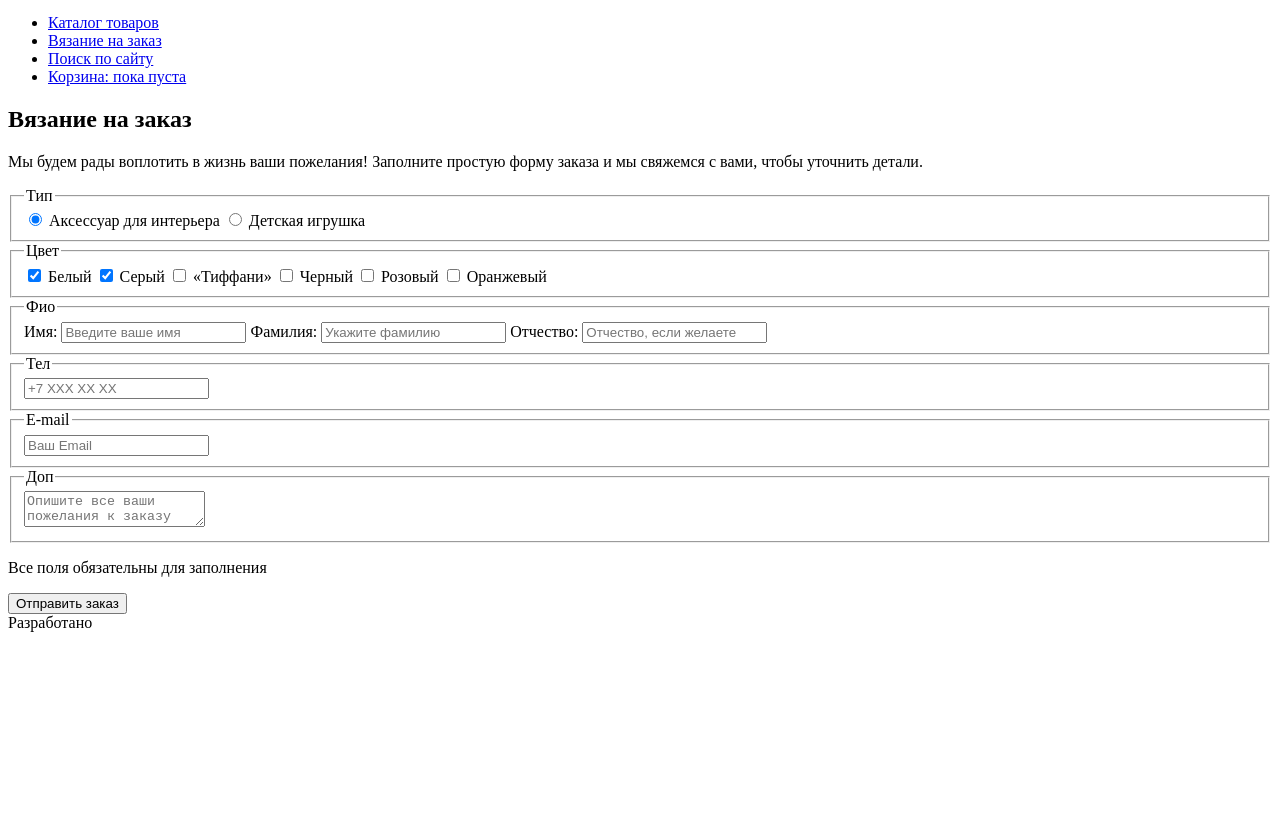
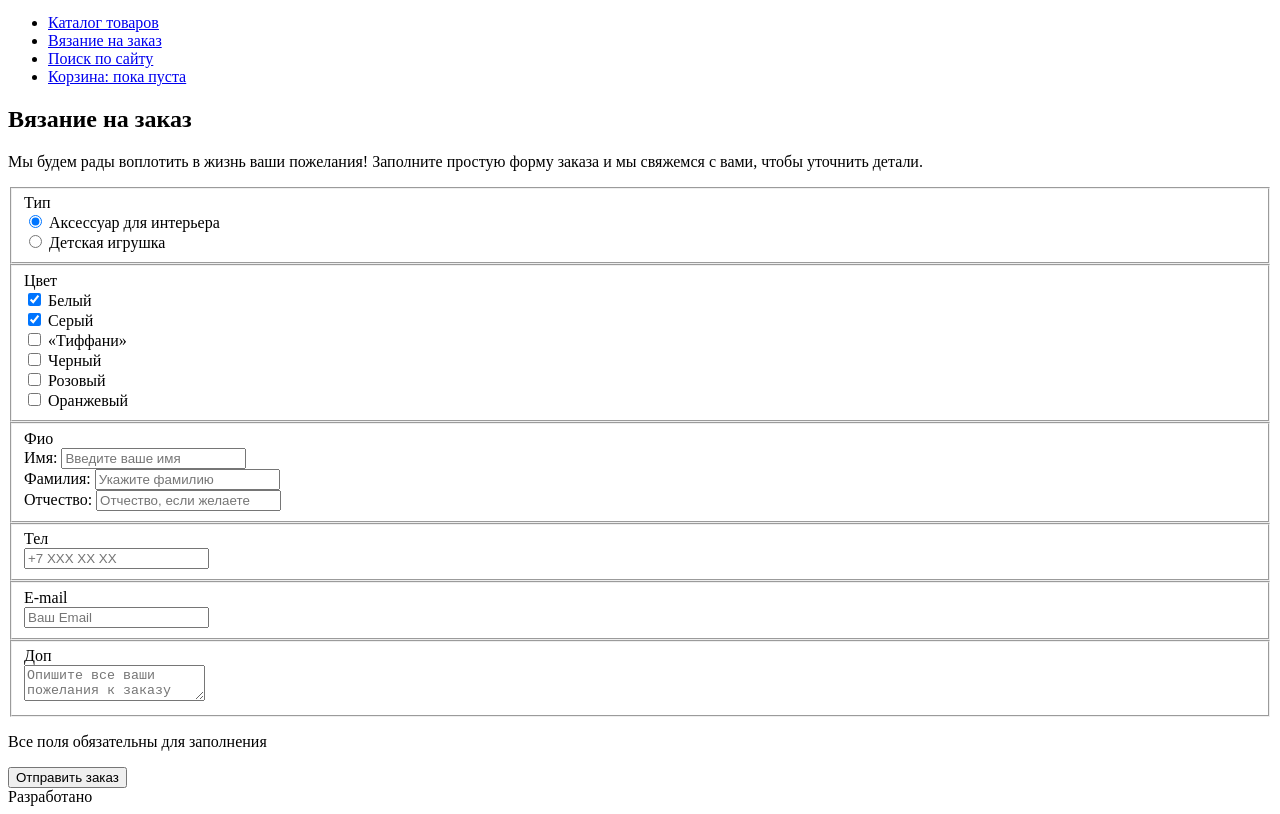
Before and after one commit to Lanazen/216789-mishka, a website: page form.html in a window 1280 px wide. Shown: the part 132-946 px from the top of the page. Before the commit the page ends 800 px from the top, so only its background shows below. Drawn offline with Linux system fonts and the light colour scheme.

```diff
--- a/form.html
+++ b/form.html
@@ -29,54 +29,82 @@
 
     <main>
       <section class="form">
-        <div class="form-intro">
-          <h1 class="form-intro__title">Вязание на заказ</h1>
+        <div class="intro">
+          <h1 class="intro__title">Вязание на заказ</h1>
         </div>
         <div class="form__wrapper">
           <p class="form__description">Мы будем рады воплотить в жизнь ваши пожелания! Заполните простую форму заказа и мы свяжемся с вами, чтобы уточнить детали.</p>
-          <form class="form__details  order" action="https://echo.htmlacademy.ru" method="post">
-            <fieldset class="order__wrapper">
-              <legend class="order__title">Тип</legend>
-              <input class="order__radio" type="radio" name="type-field" id="interior-field" value="interior" checked>
-              <label class="order__label  order__label--selected" for="interior-field">Аксессуар для  интерьера</label>
-              <input class="order__radio" type="radio" name="type-field" id="toy-field" value="toy">
-              <label class="order__label" for="toy-field">Детская игрушка</label>
+          <form action="https://echo.htmlacademy.ru" method="post">
+            <fieldset class="form-block">
+              <span class="form-block__title">Тип</span>
+              <div class="form-field">
+                <input class="form-field__input" type="radio" name="type-field" id="interior-field" value="interior" checked>
+                <label class="form-field__label  form-field__label--selected" for="interior-field">Аксессуар для  интерьера</label>
+              </div>
+              <div class="form-field">
+                <input class="form-field__input" type="radio" name="type-field" id="toy-field" value="toy">
+                <label class="form-field__label" for="toy-field">Детская игрушка</label>
+              </div>
             </fieldset>
-            <fieldset class="order__wrapper">
-              <legend class="order__title">Цвет</legend>
-              <input class="order__checkbox" type="checkbox" name="white-field" id="white-color" checked>
-              <label class="order__label  order__label--selected" for="white-color">Белый</label>
-              <input class="order__checkbox" type="checkbox" name="gray-field" id="gray-color" checked>
-              <label class="order__label  order__label--selected" for="gray-color">Серый</label>
-              <input class="order__checkbox" type="checkbox" name="tiffany-field" id="tiffany-color">
-              <label class="order__label" for="tiffany-color">«Тиффани»</label>
-              <input class="order__checkbox" type="checkbox" name="black-field" id="black-color">
-              <label class="order__label" for="black-color">Черный</label>
-              <input class="order__checkbox" type="checkbox" name="pink-field" id="pink-color">
-              <label class="order__label" for="pink-color">Розовый</label>
-              <input class="order__checkbox" type="checkbox" name="orange-field" id="orange-color">
-              <label class="order__label" for="orange-color">Оранжевый</label>
+            <fieldset class="form-block">
+              <span class="form-block__title">Цвет</span>
+              <div class="form-field">
+                <input class="form-field__input" type="checkbox" name="white-field" id="white-color" checked>
+                <label class="form-field__label  form-field__label--selected" for="white-color">Белый</label>
+              </div>
+              <div class="form-field">
+                <input class="form-field__input" type="checkbox" name="gray-field" id="gray-color" checked>
+                <label class="form-field__label  form-field__label--selected" for="gray-color">Серый</label>
+              </div>
+              <div class="form-field">
+                <input class="form-field__input" type="checkbox" name="tiffany-field" id="tiffany-color">
+                <label class="form-field__label" for="tiffany-color">«Тиффани»</label>
+              </div>
+              <div class="form-field">
+                <input class="form-field__input" type="checkbox" name="black-field" id="black-color">
+                <label class="form-field__label" for="black-color">Черный</label>
+              </div>
+              <div class="form-field">
+                <input class="form-field__input" type="checkbox" name="pink-field" id="pink-color">
+                <label class="form-field__label" for="pink-color">Розовый</label>
+              </div>
+              <div class="form-field">
+                <input class="form-field__input" type="checkbox" name="orange-field" id="orange-color">
+                <label class="form-field__label" for="orange-color">Оранжевый</label>
+              </div>
             </fieldset>
-            <fieldset class="order__wrapper">
-              <legend class="order__title">Фио</legend>
-              <label class="order__name" for="first-name">Имя:</label>
-              <input class="order__input" type="text" name="first-name" id="first-name" placeholder="Введите ваше имя" required>
-              <label class="order__name" for="surname">Фамилия:</label>
-              <input class="order__input" type="text" name="surname" id="surname" placeholder="Укажите фамилию" required>
-              <label class="order__name" for="patronymic">Отчество:</label>
-              <input class="order__input" type="text" name="patronymic" id="patronymic" placeholder="Отчество, если желаете" required>
+            <fieldset class="form-block">
+              <span class="form-block__title">Фио</span>
+              <div class="form-field">
+                <label class="form-field__label" for="first-name">Имя:</label>
+                <input class="form-field__text" type="text" name="first-name" id="first-name" placeholder="Введите ваше имя" required>
+              </div>
+              <div class="form-field">
+                <label class="form-field__label" for="surname">Фамилия:</label>
+                <input class="form-field__text" type="text" name="surname" id="surname" placeholder="Укажите фамилию" required>
+              </div>
+              <div class="form-field">
+                <label class="form-field__label" for="patronymic">Отчество:</label>
+                <input class="form-field__text" type="text" name="patronymic" id="patronymic" placeholder="Отчество, если желаете" required>
+              </div>
             </fieldset>
-            <fieldset class="order__wrapper">
-              <legend class="order__title">Тел</legend>
-                <input class="order__input" type="tel" name="tel" pattern="+7-[0-9]{3}-[0-9]{2}-[0-9]{2}" placeholder="+7 ХХХ ХХ ХХ" required>
+            <fieldset class="form-block">
+              <span class="form-block__title">Тел</span>
+              <div class="form-field">
+                <input class="form-field__text" type="tel" name="tel" pattern="+7-[0-9]{3}-[0-9]{2}-[0-9]{2}" placeholder="+7 ХХХ ХХ ХХ" required>
+              </div>
             </fieldset>
-            <fieldset class="order__wrapper">
-              <legend class="order__title">E-mail</legend>
-                <input class="order__input" type="email" name="email" placeholder="Ваш Email" required>
+            <fieldset class="form-block">
+              <span class="form-block__title">E-mail</span>
+              <div class="form-field">
+                <input class="form-field__text" type="email" name="email" placeholder="Ваш Email" required>
+              </div>
             </fieldset>
-            <fieldset class="order__wrapper">
-              <legend class="order__title">Доп</legend>
-                <textarea class="order__message" name="message" placeholder="Опишите все ваши пожелания к заказу" required></textarea>
+            <fieldset class="form-block">
+              <span class="form-block__title">Доп</span>
+              <div class="form-field">
+                <textarea class="form-field__message" name="message" placeholder="Опишите все ваши пожелания к заказу" required></textarea>
+              </div>
             </fieldset>
             <p class="form__note">Все поля обязательны для заполнения</p>
             <button class="btn  form__order" type="submit">Отправить заказ</button>
@@ -94,10 +122,10 @@
           <a class="social__link social__link--fb" href="https://www.facebook.com/htmlacademy"></a>
           <a class="social__link social__link--tw" href="https://www.twitter.com/htmlacademy"></a>
         </div>
-      </div>
-      <div class="page-footer__copyright">
-        Разработано
-        <a class="page-footer__copyright-link" href="https://www.htmlacademy.ru"></a>
+        <div class="page-footer__copyright">
+          Разработано
+          <a class="page-footer__copyright-link" href="https://www.htmlacademy.ru"></a>
+        </div>
       </div>
     </footer>
   </body>
```
Also changed, not shown: catalog.html (+35 -29 lines), index.html (+57 -41 lines).
